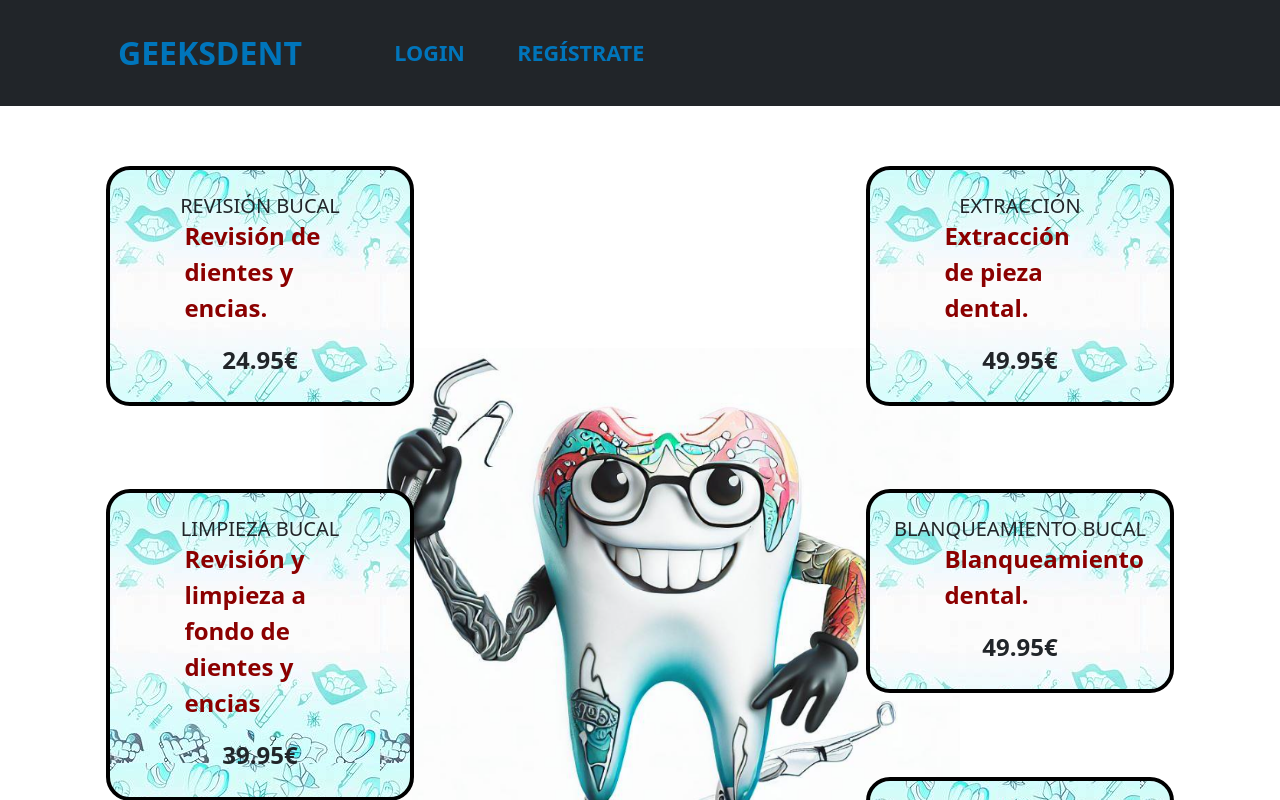
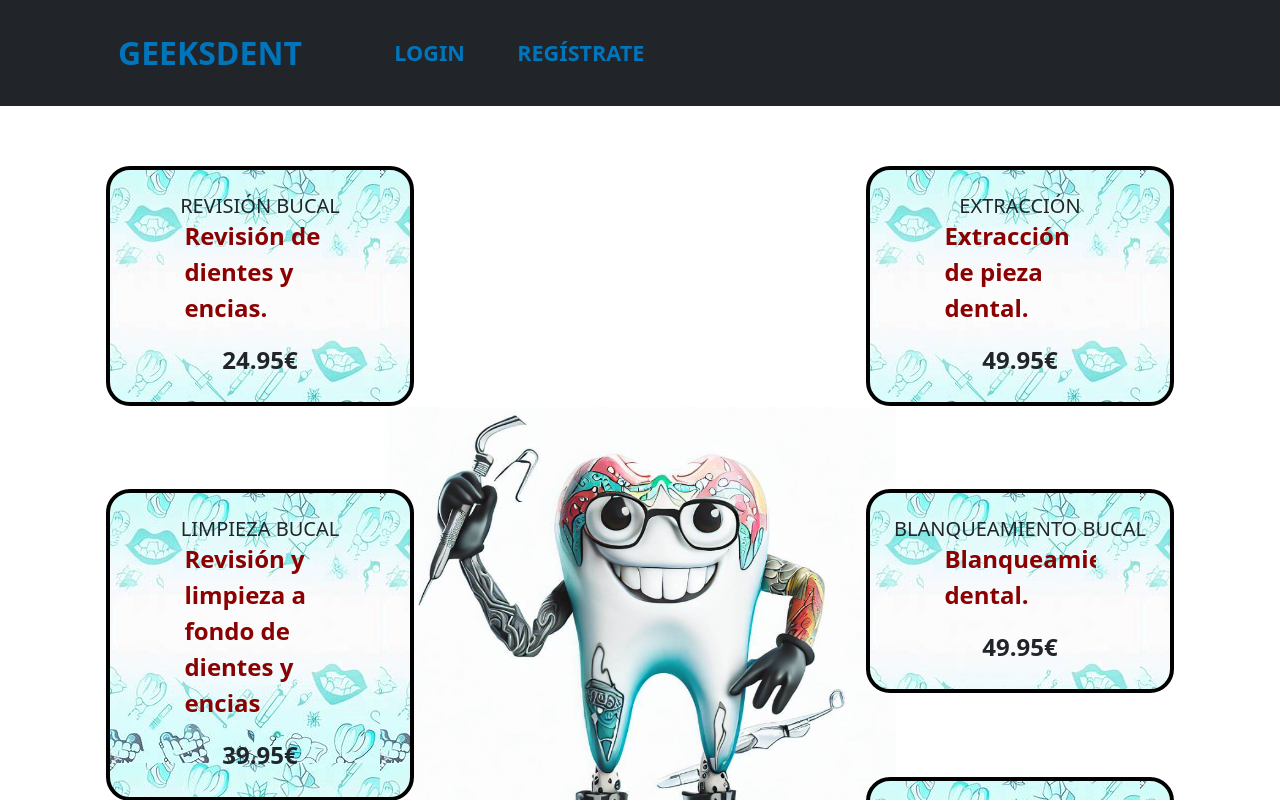
Before and after one commit to xIMet3/frontendDentista, a React (Vite) app: page / in a window 1280 px wide. Shown: the top 800 px of the page. Built offline with nearby package versions, Linux system fonts and the light colour scheme.

Commit message:
[fix]Elimination of side scrolling in the agenda view on small screens. // Eliminacion de scroll lateral en la vista agenda en pantallas pequeñas.

```diff
--- a/src/Pages/CitasDentista/CitasDentista.css
+++ b/src/Pages/CitasDentista/CitasDentista.css
@@ -1,3 +1,7 @@
+* {
+    overflow-x: hidden;
+}
+
 .citasDoctor {
     height: auto;
     min-height: 90vh;
--- a/src/Pages/Home/Home.css
+++ b/src/Pages/Home/Home.css
@@ -7,7 +7,7 @@
   background-image: url(../../../img/muelaTatoo.png);
   background-repeat: no-repeat;
   background-position: center;
-  background-size: 50%;
+  background-size: 40%;
 
   display: flex;
   align-items: center;
```
